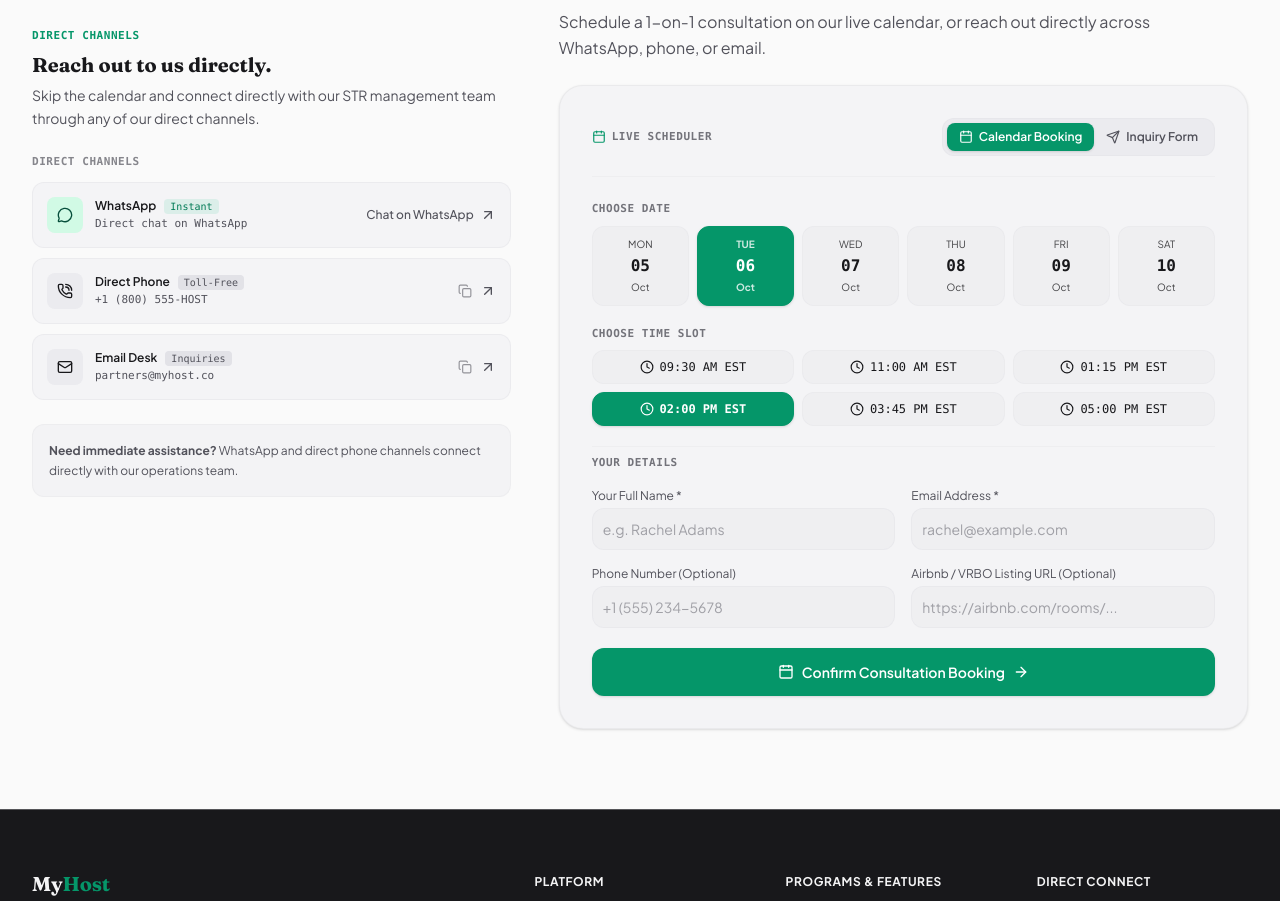
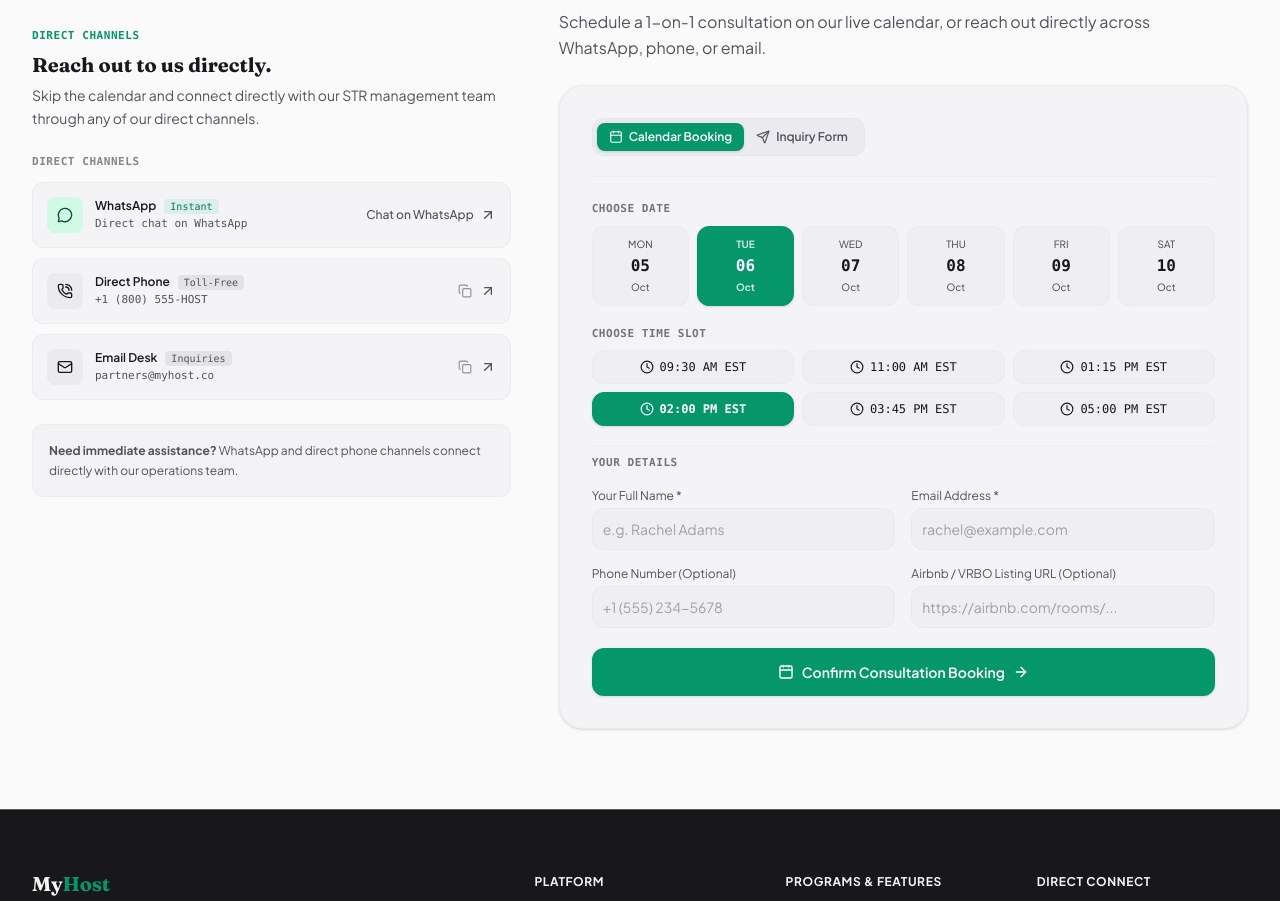
Before and after one commit to hammaddaftab/myhost, a React (Vite) app: page / in a window 1280 px wide. Shown: the part 9538-10439 px from the top of the page. Built offline with nearby package versions, Linux system fonts and the light colour scheme.

Commit message:
Remove Live Scheduler indicator from form top switcher

```diff
--- a/src/components/BookingContactSection.tsx
+++ b/src/components/BookingContactSection.tsx
@@ -253,21 +253,7 @@ export default function BookingContactSection({ onSuccessToast }: BookingContact
             {/* The Actual Booking Form Container */}
             <div className="bg-surface-container-low rounded-3xl p-6 sm:p-8 border border-outline-variant/60 shadow-sm text-left">
               {/* Top Form Switcher Bar */}
-              <div className="flex items-center justify-between pb-5 border-b border-outline-variant/40">
-                <span className="text-[11px] font-mono uppercase tracking-wider text-on-surface-variant/80 font-semibold flex items-center gap-1.5">
-                  {activeMode === 'calendar' ? (
-                    <>
-                      <CalendarIcon className="w-3.5 h-3.5 text-primary" />
-                      <span>Live Scheduler</span>
-                    </>
-                  ) : (
-                    <>
-                      <Send className="w-3.5 h-3.5 text-primary" />
-                      <span>Direct Message</span>
-                    </>
-                  )}
-                </span>
-
+              <div className="flex items-center pb-5 border-b border-outline-variant/40">
                 {/* Minimal segmented toggle between Calendar and Inquiry */}
                 <div className="inline-flex p-1 rounded-xl bg-surface-container border border-outline-variant/50">
                   <button
```
